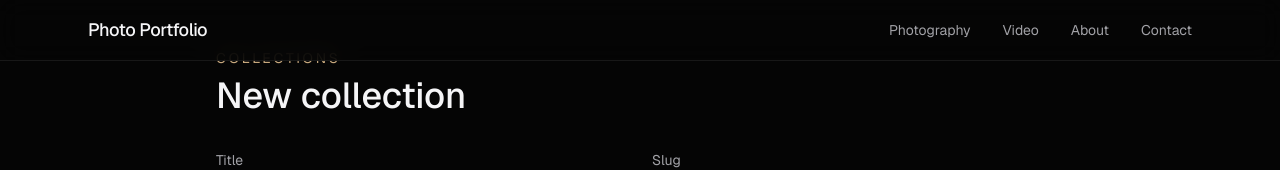
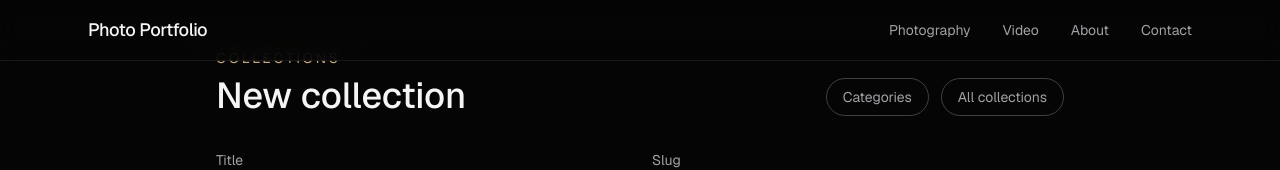
Before and after one commit to hermanthm/photo-portfolio, a Next.js app: page /admin/collections/new in a window 1280 px wide. Shown: the top 170 px of the page. Built offline with nearby package versions, Linux system fonts and the light colour scheme; no server answers; the database is empty.

Commit message:
Add Categories shortcut button across admin pages
Reusable AdminCategoriesShortcut appears in the layout header on every
authenticated admin page and in page-level action areas on dashboard,
collections, settings, account, and collection edit flows.

```diff
--- a/src/app/admin/categories/page.tsx
+++ b/src/app/admin/categories/page.tsx
@@ -1,3 +1,5 @@
+import Link from "next/link";
+
 import { CategoryManager } from "@/components/admin/CategoryManager";
 import { getAllWorkCategories } from "@/lib/work-category";
 
@@ -6,14 +8,24 @@ export default async function AdminCategoriesPage() {
 
   return (
     <div className="mx-auto max-w-4xl px-6 py-12">
+      <div className="mb-10 flex flex-wrap items-end justify-between gap-4">
+        <div>
           <p className="mb-2 text-sm uppercase tracking-[0.2em] text-[#C8A97E]">
             Work categories
           </p>
-      <h1 className="mb-3 text-4xl font-medium">Manage categories</h1>
-      <p className="mb-10 max-w-2xl text-[#A1A1A6]">
+          <h1 className="text-4xl font-medium">Manage categories</h1>
+          <p className="mt-3 max-w-2xl text-[#A1A1A6]">
             Group collections on the Photography and Video pages under labels like
             Event, Product, Advertising, and Portrait.
           </p>
+        </div>
+        <Link
+          href="/admin/collections"
+          className="rounded-full border border-neutral-700 px-4 py-2 text-sm text-[#A1A1A6] transition hover:text-[#F5F5F7]"
+        >
+          Collections
+        </Link>
+      </div>
 
       <CategoryManager initialCategories={categories} />
     </div>
--- a/src/app/admin/collections/[id]/edit/page.tsx
+++ b/src/app/admin/collections/[id]/edit/page.tsx
@@ -1,6 +1,7 @@
 import Link from "next/link";
 import { notFound } from "next/navigation";
 
+import { AdminCategoriesShortcut } from "@/components/admin/AdminCategoriesShortcut";
 import { CollectionForm } from "@/components/admin/CollectionForm";
 import { CoverImagePicker } from "@/components/admin/CoverImagePicker";
 import { DeleteCollectionButton } from "@/components/admin/DeleteCollectionButton";
@@ -34,6 +35,7 @@ export default async function EditCollectionPage({
           <h1 className="text-4xl font-medium">Edit collection</h1>
         </div>
         <div className="flex flex-wrap gap-3 text-sm">
+          <AdminCategoriesShortcut />
           <Link
             href={`/admin/collections/${collection.id}/photos`}
             className="rounded-full border border-neutral-700 px-4 py-2 text-[#A1A1A6] transition hover:text-[#F5F5F7]"
--- a/src/app/admin/collections/[id]/photos/page.tsx
+++ b/src/app/admin/collections/[id]/photos/page.tsx
@@ -1,6 +1,7 @@
 import Link from "next/link";
 import { notFound } from "next/navigation";
 
+import { AdminCategoriesShortcut } from "@/components/admin/AdminCategoriesShortcut";
 import { PhotoManager } from "@/components/admin/PhotoManager";
 import { getCollectionById } from "@/lib/admin";
 import { isCloudinaryConfigured } from "@/lib/cloudinary";
@@ -24,7 +25,8 @@ export default async function CollectionPhotosPage({ params }: PhotosPageProps)
           {collection.title}
         </p>
         <h1 className="text-4xl font-medium">Photos</h1>
-        <div className="mt-4 flex flex-wrap gap-3 text-sm">
+        <div className="mt-4 flex flex-wrap items-center gap-3 text-sm">
+          <AdminCategoriesShortcut />
           <Link
             href={`/admin/collections/${collection.id}/edit`}
             className="text-[#A1A1A6] transition hover:text-[#F5F5F7]"
--- a/src/app/admin/collections/[id]/videos/page.tsx
+++ b/src/app/admin/collections/[id]/videos/page.tsx
@@ -1,6 +1,7 @@
 import Link from "next/link";
 import { notFound } from "next/navigation";
 
+import { AdminCategoriesShortcut } from "@/components/admin/AdminCategoriesShortcut";
 import { VideoManager } from "@/components/admin/VideoManager";
 import { getCollectionById } from "@/lib/admin";
 
@@ -23,7 +24,8 @@ export default async function CollectionVideosPage({ params }: VideosPageProps)
           {collection.title}
         </p>
         <h1 className="text-4xl font-medium">Videos</h1>
-        <div className="mt-4 flex flex-wrap gap-3 text-sm">
+        <div className="mt-4 flex flex-wrap items-center gap-3 text-sm">
+          <AdminCategoriesShortcut />
           <Link
             href={`/admin/collections/${collection.id}/edit`}
             className="text-[#A1A1A6] transition hover:text-[#F5F5F7]"
--- a/src/app/admin/collections/new/page.tsx
+++ b/src/app/admin/collections/new/page.tsx
@@ -1,3 +1,6 @@
+import Link from "next/link";
+
+import { AdminCategoriesShortcut } from "@/components/admin/AdminCategoriesShortcut";
 import { CollectionForm } from "@/components/admin/CollectionForm";
 import { getWorkCategoriesForSelect } from "@/lib/work-category";
 
@@ -6,10 +9,23 @@ export default async function NewCollectionPage() {
 
   return (
     <div className="mx-auto max-w-4xl px-6 py-12">
-      <p className="mb-2 text-sm uppercase tracking-[0.2em] text-[#C8A97E]">
-        Collections
-      </p>
-      <h1 className="mb-8 text-4xl font-medium">New collection</h1>
+      <div className="mb-8 flex flex-wrap items-end justify-between gap-4">
+        <div>
+          <p className="mb-2 text-sm uppercase tracking-[0.2em] text-[#C8A97E]">
+            Collections
+          </p>
+          <h1 className="text-4xl font-medium">New collection</h1>
+        </div>
+        <div className="flex flex-wrap gap-3">
+          <AdminCategoriesShortcut />
+          <Link
+            href="/admin/collections"
+            className="rounded-full border border-neutral-700 px-4 py-2 text-sm text-[#A1A1A6] transition hover:text-[#F5F5F7]"
+          >
+            All collections
+          </Link>
+        </div>
+      </div>
       <CollectionForm mode="create" categories={categories} />
     </div>
   );
--- a/src/app/admin/collections/page.tsx
+++ b/src/app/admin/collections/page.tsx
@@ -1,6 +1,7 @@
 import Image from "next/image";
 import Link from "next/link";
 
+import { AdminCategoriesShortcut } from "@/components/admin/AdminCategoriesShortcut";
 import { getAllCollections } from "@/lib/admin";
 import { getCollectionCoverUrl } from "@/lib/collection-cover";
 
@@ -16,12 +17,15 @@ export default async function AdminCollectionsPage() {
           </p>
           <h1 className="text-4xl font-medium">Manage collections</h1>
         </div>
+        <div className="flex flex-wrap gap-3">
+          <AdminCategoriesShortcut />
           <Link
             href="/admin/collections/new"
             className="rounded-full border border-[#C8A97E] px-5 py-2 text-[#F5F5F7] transition hover:bg-[#C8A97E] hover:text-black"
           >
             New collection
           </Link>
+        </div>
       </div>
 
       {collections.length === 0 ? (
--- a/src/app/admin/layout.tsx
+++ b/src/app/admin/layout.tsx
@@ -1,5 +1,6 @@
 import Link from "next/link";
 
+import { AdminCategoriesShortcut } from "@/components/admin/AdminCategoriesShortcut";
 import { SignOutButton } from "@/components/admin/SignOutButton";
 import { SessionProvider } from "@/components/providers/SessionProvider";
 import { auth } from "@/lib/auth";
@@ -44,7 +45,10 @@ export default async function AdminLayout({
                 </nav>
               </div>
               <div className="flex items-center gap-4">
-                <p className="text-sm text-[#A1A1A6]">{session.user?.email}</p>
+                <AdminCategoriesShortcut />
+                <p className="hidden text-sm text-[#A1A1A6] sm:block">
+                  {session.user?.email}
+                </p>
                 <SignOutButton />
               </div>
             </div>
--- a/src/app/admin/page.tsx
+++ b/src/app/admin/page.tsx
@@ -1,5 +1,6 @@
 import Link from "next/link";
 
+import { AdminCategoriesShortcut } from "@/components/admin/AdminCategoriesShortcut";
 import { auth } from "@/lib/auth";
 import { db } from "@/lib/db";
 import { getSiteSettings } from "@/lib/site";
@@ -50,6 +51,7 @@ export default async function AdminDashboardPage() {
           >
             Manage collections
           </Link>
+          <AdminCategoriesShortcut />
           <Link
             href="/admin/settings"
             className="rounded-full border border-neutral-700 px-5 py-2 text-[#A1A1A6] transition hover:text-[#F5F5F7]"
--- a/src/app/admin/settings/page.tsx
+++ b/src/app/admin/settings/page.tsx
@@ -1,5 +1,6 @@
 import Link from "next/link";
 
+import { AdminCategoriesShortcut } from "@/components/admin/AdminCategoriesShortcut";
 import { OgImageSection } from "@/components/admin/OgImageSection";
 import { SettingsForm } from "@/components/admin/SettingsForm";
 import { isCloudinaryConfigured } from "@/lib/cloudinary";
@@ -24,6 +25,7 @@ export default async function AdminSettingsPage() {
           </p>
         </div>
         <div className="flex flex-wrap gap-3 text-sm">
+          <AdminCategoriesShortcut />
           <Link
             href="/about"
             className="rounded-full border border-neutral-700 px-4 py-2 text-[#A1A1A6] transition hover:text-[#F5F5F7]"
--- /dev/null
+++ b/src/components/admin/AdminCategoriesShortcut.tsx
@@ -0,0 +1,20 @@
+import Link from "next/link";
+
+type AdminCategoriesShortcutProps = {
+  variant?: "primary" | "secondary";
+};
+
+export function AdminCategoriesShortcut({
+  variant = "secondary",
+}: AdminCategoriesShortcutProps) {
+  const className =
+    variant === "primary"
+      ? "rounded-full border border-[#C8A97E] px-5 py-2 text-sm text-[#F5F5F7] transition hover:bg-[#C8A97E] hover:text-black"
+      : "rounded-full border border-neutral-700 px-4 py-2 text-sm text-[#A1A1A6] transition hover:text-[#F5F5F7]";
+
+  return (
+    <Link href="/admin/categories" className={className}>
+      Categories
+    </Link>
+  );
+}
```
Also changed, not shown: src/app/admin/account/page.tsx (+7 -1 lines). Lines whose indentation alone changed are shown as unchanged.
